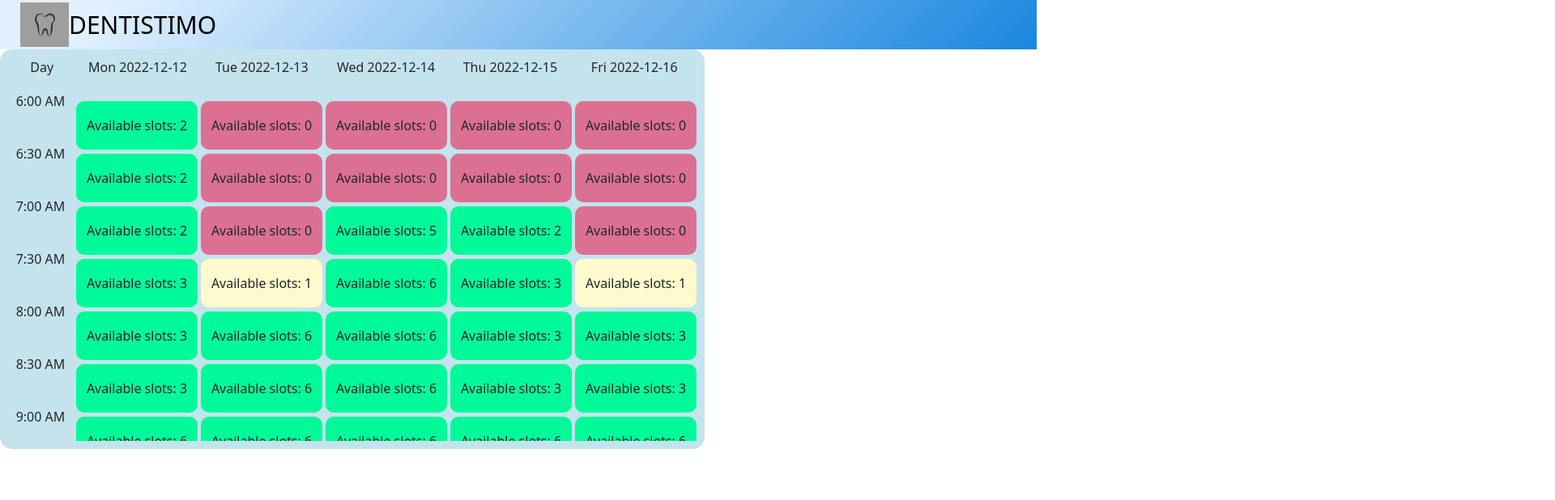
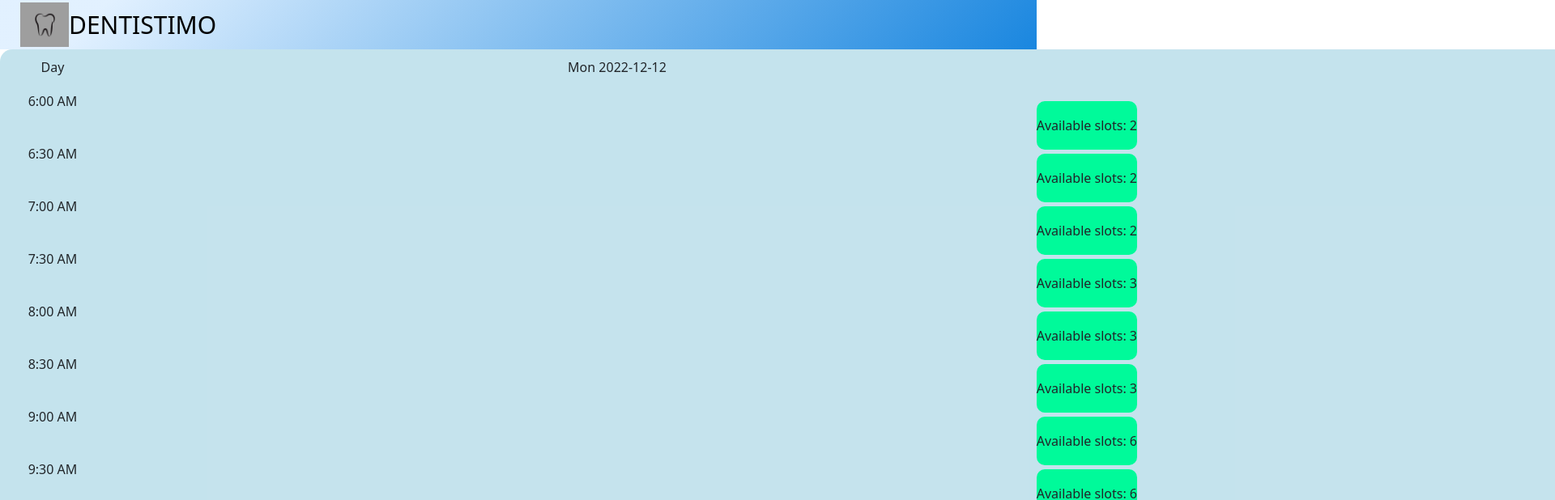
Before and after one commit to litvem/T11_Web_Application, a Vue app in the folder frontend/: page /schedule in a window 1280 px wide. Shown: the top 618 px of the page at 81% size, 1920 px wide, since content can reach past the window. Built offline with nearby package versions, Linux system fonts and the light colour scheme; no server answers; grey boxes are pictures that could not be loaded; what gmap-vue, vue-browser-geolocation would draw is missing.

Commit message:
#3 Schedule component styling modification

```diff
--- a/frontend/src/components/Schedule.vue
+++ b/frontend/src/components/Schedule.vue
@@ -1,7 +1,9 @@
 <template>
   <div class="wrapper">
     <div class="titles">
-      <p class="day">Day</p>
+      <div>
+        <p class="day">Day</p>
+      </div>
       <p class="weekday" v-for="day in week.length - 2">
         {{ week[day - 1].day }} {{ week[day - 1].date }}
       </p>
@@ -119,13 +121,14 @@ export default {
 
 <style scoped>
 .wrapper {
-  --day-width: 150px;
-  --time-width: 80px;
+  --day-width: 100%;
+  --time-width: 110px;
   --slot-height: 60px;
   width: calc(var(--time-width) + var(--day-width) * 5 + 40px);
   padding: 10px;
   background-color: rgba(173, 216, 230, 0.71);
   border-radius: 15px;
+  overflow-y: scroll;
 }
 
 .titles {
@@ -154,7 +157,6 @@ p {
   margin: 0;
   padding: 0;
 
-  height: 450px;
   overflow-y: scroll;
   scroll-behavior: smooth;
 }
```
